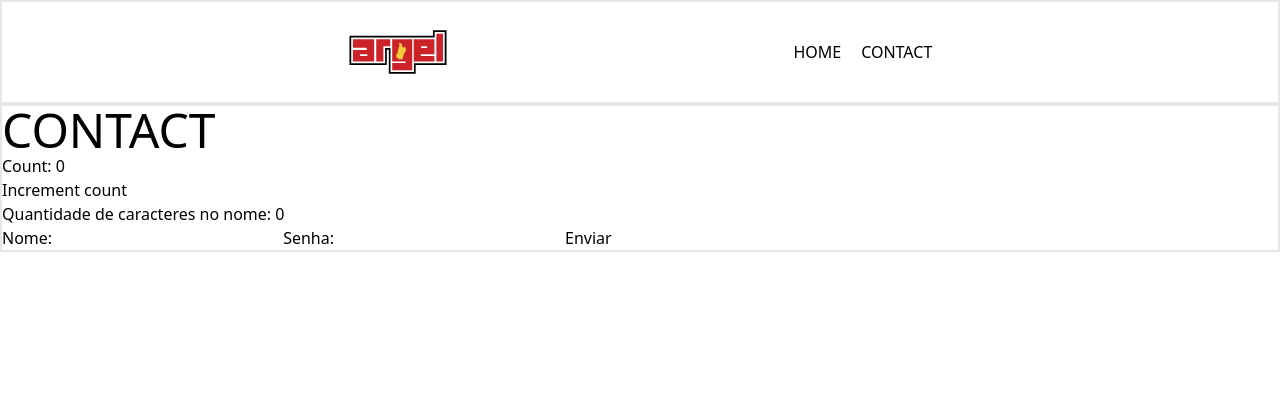
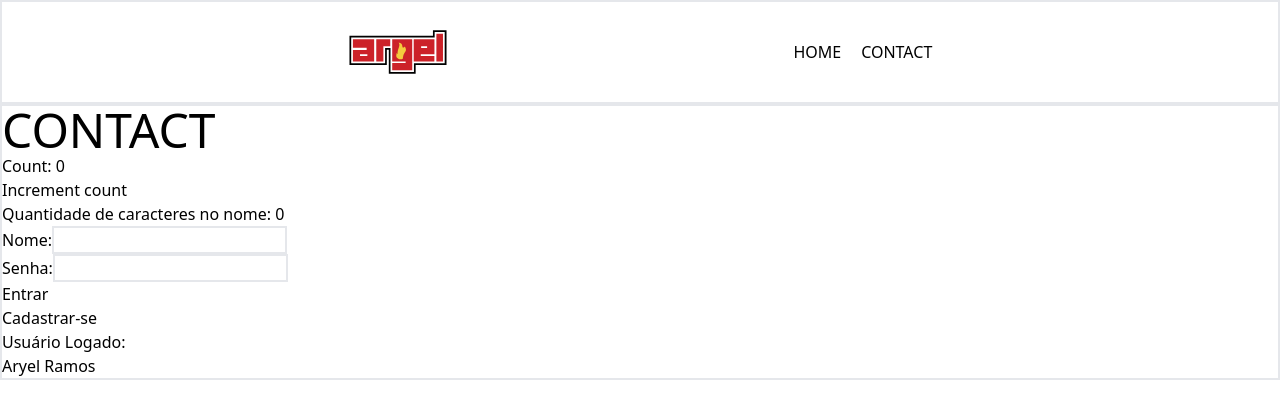
Before and after one commit to aryelzx/documento_de_estudo, a React (Vite) app: page /contact in a window 1280 px wide. Shown: the top 418 px of the page. Built offline with nearby package versions, Linux system fonts and the light colour scheme.

Commit message:
studyng: useRef

```diff
--- a/src/App.jsx
+++ b/src/App.jsx
@@ -3,6 +3,7 @@ import { Outlet } from "react-router-dom";
 import { Header } from "./components/Header";
 import { useContext } from "react";
 import { ThemeContext } from "./context/ThemeContext";
+import { UsuarioLogadoProvider } from "./context/UsuarioLogado";
 export default function App() {
 /*
   Todos os componentes que serão renderizados dentro do RouterProvider, Precisam estar no App.jsx
@@ -10,8 +11,10 @@ export default function App() {
 const { theme } = useContext(ThemeContext); // 7- pegando o tema do ThemeContext
 return (
     <div className={`App ${theme === "dark" ? "dark-theme" : ""} `}  > {/* 8- adicionando a classe dark-theme caso o tema seja dark */}
+      <UsuarioLogadoProvider>
       <Header />
       <Outlet /> {/* 6- renderizando o componente da rota filho*/}
+      </UsuarioLogadoProvider>
     </div>
   )
 }
--- /dev/null
+++ b/src/context/UsuarioLogado.tsx
@@ -0,0 +1,19 @@
+import React, { createContext } from 'react';
+
+interface IUsuarioLogadoContextData { //interface para tipar as propriedades do componente
+  nomeDoUsuario: string;
+}
+//truque para tipar o contexto com o tipo da interface e passar um valor inicial para o contexto
+export const UsuarioLogadoContext = createContext<IUsuarioLogadoContextData>({} as IUsuarioLogadoContextData);
+
+interface IUsuarioLogadoProviderProps { //interface para tipar as propriedades do componente
+  children: React.ReactNode;
+}
+export const UsuarioLogadoProvider: React.FC <IUsuarioLogadoProviderProps> = ({ //FC é um tipo de componente funcional que recebe como parâmetro as propriedades do componente
+  children}) => {
+  return(
+    <UsuarioLogadoContext.Provider value={{nomeDoUsuario: 'Aryel Ramos'}}> {/*passa o valor inicial do contexto para o Provider*/}
+      {children} {/*renderiza os filhos do componente*/}
+    </UsuarioLogadoContext.Provider>
+  );
+};
--- /dev/null
+++ b/src/context/index.ts
@@ -0,0 +1 @@
+export * from './UsuarioLogado';
--- /dev/null
+++ b/src/login/components/ButtonLogin.tsx
@@ -0,0 +1,19 @@
+import React from 'react'
+
+interface IButtonLoginProps {
+  type?: "button" | "submit" | "reset" ;
+  onClick?: () => void;
+  children?: React.ReactNode;
+} //interface para tipar as propriedades do componente
+//passando as propriedades do componente como parâmetro da função
+export const ButtonLogin: React.FC<IButtonLoginProps> = ({type, onClick, children}) => {
+  return (
+    <div>
+      <button
+        type={type}  //type é uma propriedade do button
+        onClick={onClick}>
+        {children}
+      </button>
+    </div>
+  )
+}
--- /dev/null
+++ b/src/login/components/InputLogin.tsx
@@ -0,0 +1,26 @@
+import React from 'react'
+interface IInputLoginProps { //interface para tipar as propriedades do componente
+  label: string;
+  value: string;
+  type?: string;
+  onChange: (newValue: string) => void; //executa quando o valor do input mudar
+  onPressEnter?: () => void; //executa quando teclar enter
+}
+export const InputLogin = React.forwardRef<HTMLInputElement, IInputLoginProps>((props, ref) =>{ //FC é um tipo de componente funcional
+  return (
+    <div>
+      <label>
+              <span>{props.label}</span>
+              <input
+              ref={ref}
+              className='border-2 border-gray-500 bg-white h-10 px-5 pr-16 rounded-lg text-sm focus:outline-none'
+               value={props.value} //value é uma propriedade do input
+               type={props.type} //type é uma propriedade do input
+               onChange={e => props.onChange(e.target.value)} //onChange é um evento do input, que executa uma função quando o valor do input muda.
+               //quando teclar enter, o foco vai para o input de senha.
+               onKeyDown={e => e.key === 'Enter' && props.onPressEnter?.()}
+               />
+            </label>
+    </div>
+  )
+})
--- a/src/routes/Contact.tsx
+++ b/src/routes/Contact.tsx
@@ -1,5 +1,8 @@
 import React from 'react'
-import { useState, useCallback, useMemo, useRef } from 'react'
+import { useState, useCallback, useMemo, useRef, useContext } from 'react'
+import { InputLogin } from '../login/components/InputLogin'
+import { ButtonLogin } from '../login/components/ButtonLogin'
+import { UsuarioLogadoContext } from '../context/UsuarioLogado'
 
 function Contact() {
   /* useState é usado para criar um estado para o componente,
@@ -30,13 +33,11 @@ function Contact() {
     setCount(count + 1);
   }, [count]);
 
-  function Button({ onClick }) {
-    console.log('Rendering button...');
-
+  const Button = ({ onClick }) => {
     return <button onClick={onClick}>Increment count</button>;
   }
 
-
+  const {nomeDoUsuario} = useContext(UsuarioLogadoContext);
   return (
     <div className=' w-full border-2 flex h-28 bg-blue-700 rounded-xl items-center justify-center'>
       <div className='work'>
@@ -47,30 +48,28 @@ function Contact() {
       <h1>Count: {count}</h1>
       <Button onClick={increment} />
     </div>
-
           <p>Quantidade de caracteres no nome: {nameLength}</p>
           <form>
-            <label>
-              <span>Nome:</span>
-              <input
-               value={name}
-               onChange={e => setName(e.target.value)}
-               onKeyDown = {e => { e.key === 'Enter' && inputPasswordRef.current?.focus() }}
-               />
-            </label>
-            <label>
-              <span>Senha:</span>
-              <input
+            <InputLogin
+              label="Nome:"
+              value={name}
+              onChange={newValue => setName(newValue)}
+              onPressEnter={() => inputPasswordRef.current?.focus()}
+            />
+            <InputLogin
+              type='password'
+              label="Senha:"
+              value={password}
               ref={inputPasswordRef}
-              type="password"
-              value={password}
-              onChange={e => setPassword(e.target.value)} />
-            </label>
-            <button type="button" onClick={handleEntrar}>Enviar</button>
+              onChange={newValue => setPassword(newValue)}
+            />
+            <ButtonLogin type="button" onClick={handleEntrar}>Entrar</ButtonLogin>
+            <ButtonLogin type="button" onClick={handleEntrar}>Cadastrar-se</ButtonLogin>
           </form>
+          <p>Usuário Logado:</p>
+          <p>{nomeDoUsuario}</p>
       </div>
     </div>
   )
 }
-
 export default Contact
--- a/src/routes/Home.jsx
+++ b/src/routes/Home.jsx
@@ -1,9 +1,13 @@
 import React from 'react'
 import { useContext } from 'react'
 import { ThemeContext } from '../context/ThemeContext'
+import { UsuarioLogadoContext } from '../context/UsuarioLogado'
 
 function Home() {
+  //importando o contexto
+  const {nomeDoUsuario} = useContext(UsuarioLogadoContext) // 9- pegando o nome do usuário do contexto
   const{ theme, toggleTheme} = useContext(ThemeContext)
+
   return (
     <div className={`${theme === "dark" ? "h-[84vh] w-full bg-black text-yellow-500" : "" } ` }>
       <h1 className='text-5xl'>
@@ -11,6 +15,7 @@ function Home() {
       </h1>
       <button className={`${theme === "dark" ? "p-2 bg-slate-800 text-yellow-500" : ""}`} onClick={toggleTheme}>Mudar tema</button>
       <p className={`${theme === "dark" ? "p-2 bg-black text-yellow-500" : ""}`}> O tema atual é: {theme}</p>
+      <p className={`${theme === "dark" ? "p-2 bg-black text-yellow-500" : ""}`}> O usuário logado é: {nomeDoUsuario}</p>
     </div>
   )
 }
```
